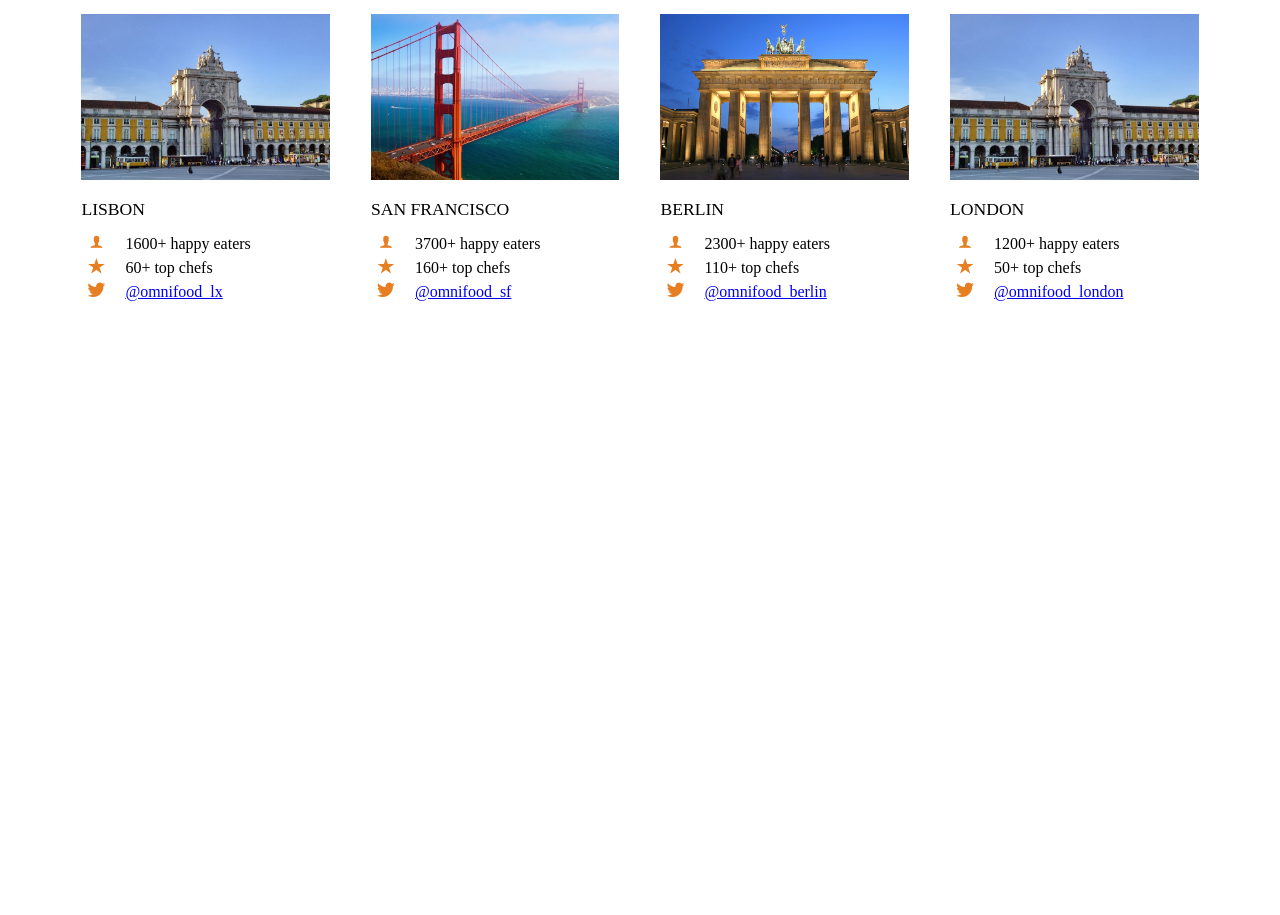
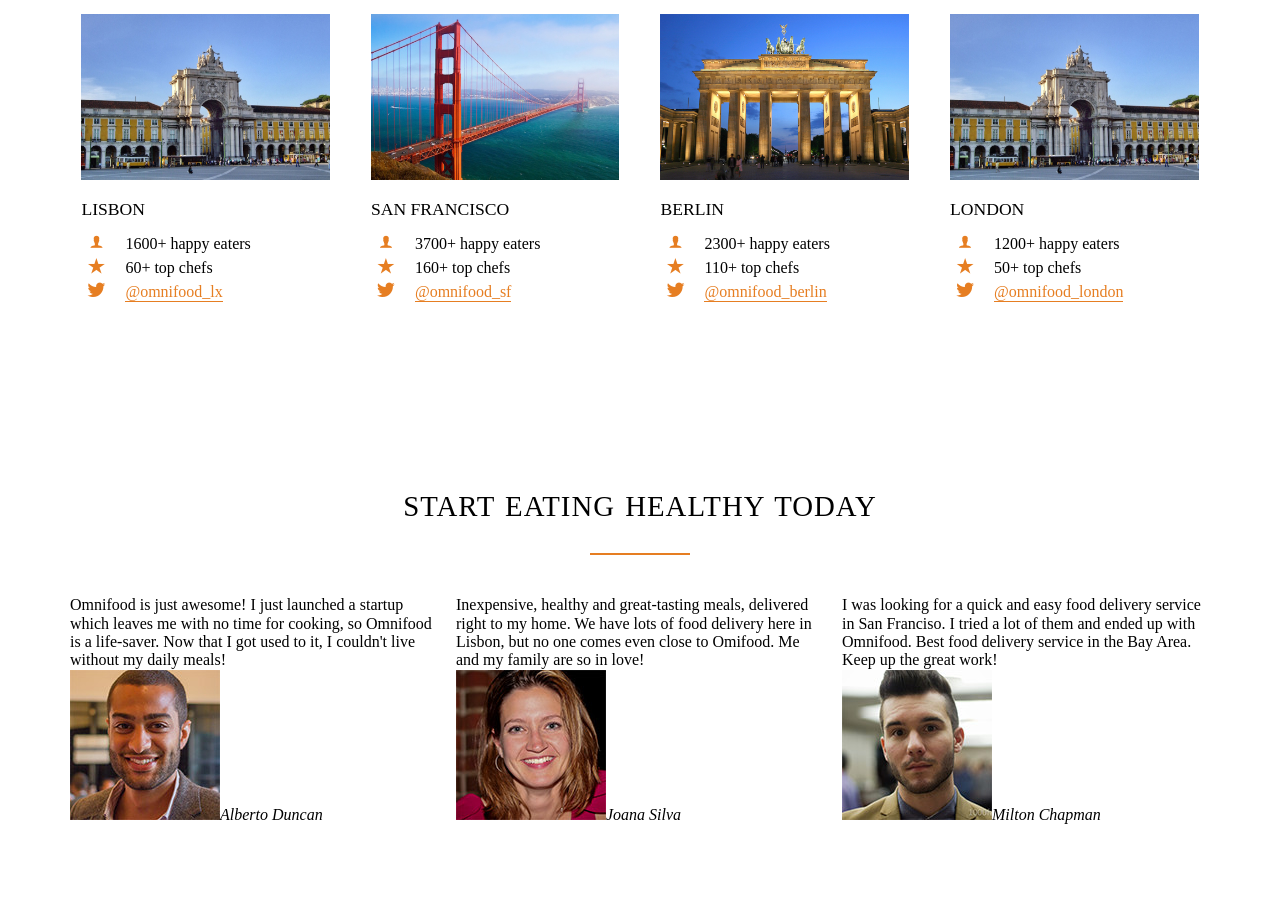
Before and after one commit to alanderos/omnifood, a plain HTML site: page index.html in a window 1280 px wide. Shown: the part 2725-3640 px from the top of the page. Before the commit the page ends 3135 px from the top, so only its background shows below. Drawn offline with Linux system fonts and the light colour scheme; files whose address does not match are found by name.

Commit message:
build the customer testimonials - Part 1 finished

```diff
--- a/index.html
+++ b/index.html
@@ -237,12 +237,39 @@
                 </div>
             </div>
         </section>
+
+
+        <section class="section-testimonials">
+           <div class="row">
+               <h2>Start eating healthy today</h2>
+           </div>
+           <div class="row">
+               <div class="col span-1-of-3">
+                   <blockquote>
+                       Omnifood is just awesome! I just launched a startup which leaves me with no time for cooking, so Omnifood is a life-saver. Now that I got used to it, I couldn't live without my daily meals!
+                   </blockquote>
+                   <cite>
+                       <img src="resources/img/customer-1.jpg">Alberto Duncan
+                   </cite>
+               </div>
+               <div class="col span-1-of-3">
+                   <blockquote>
+                       Inexpensive, healthy and great-tasting meals, delivered right to my home. We have lots of food delivery here in Lisbon, but no one comes even close to Omifood. Me and my family are so in love!
+                   </blockquote>
+                   <cite>
+                       <img src="resources/img/customer-2.jpg">Joana Silva
+                   </cite>
+               </div>
+               <div class="col span-1-of-3">
+                   <blockquote>
+                       I was looking for a quick and easy food delivery service in San Franciso. I tried a lot of them and ended up with Omnifood. Best food delivery service in the Bay Area. Keep up the great work!
+                   </blockquote>
+                   <cite>
+                       <img src="resources/img/customer-3.jpg">Milton Chapman
+                   </cite>
+               </div>
+           </div>
+
+        </section>
     </body>
 </html>
-
-
-
-<!--
-
-
--->
--- a/resources/css/style.css
+++ b/resources/css/style.css
@@ -109,6 +109,22 @@
     line-height: middle;
     margin-top: -5px;
 
+}
+
+/* ----- LINKS ----- */
+a:link,
+a:visited{
+    color: #e67e22;
+    text-decoration: none;
+    padding-bottom: 1px;
+    border-bottom: 1px solid #e67e22;
+    transition: border-bottom 0.2s, color 0.2s;
+}
+
+a:hover,
+a:active{
+    color: #555;
+    border-bottom: 1px solid transparent;
 }
 
 /*------ BUTTONS ------*/
@@ -308,6 +324,11 @@
     padding: 5px;
 }
 
+.btn-app:link,
+btn-app:visited{
+    border:0;
+}
+
 .btn-app img{
     height: 50px;
     width: auto;
```
